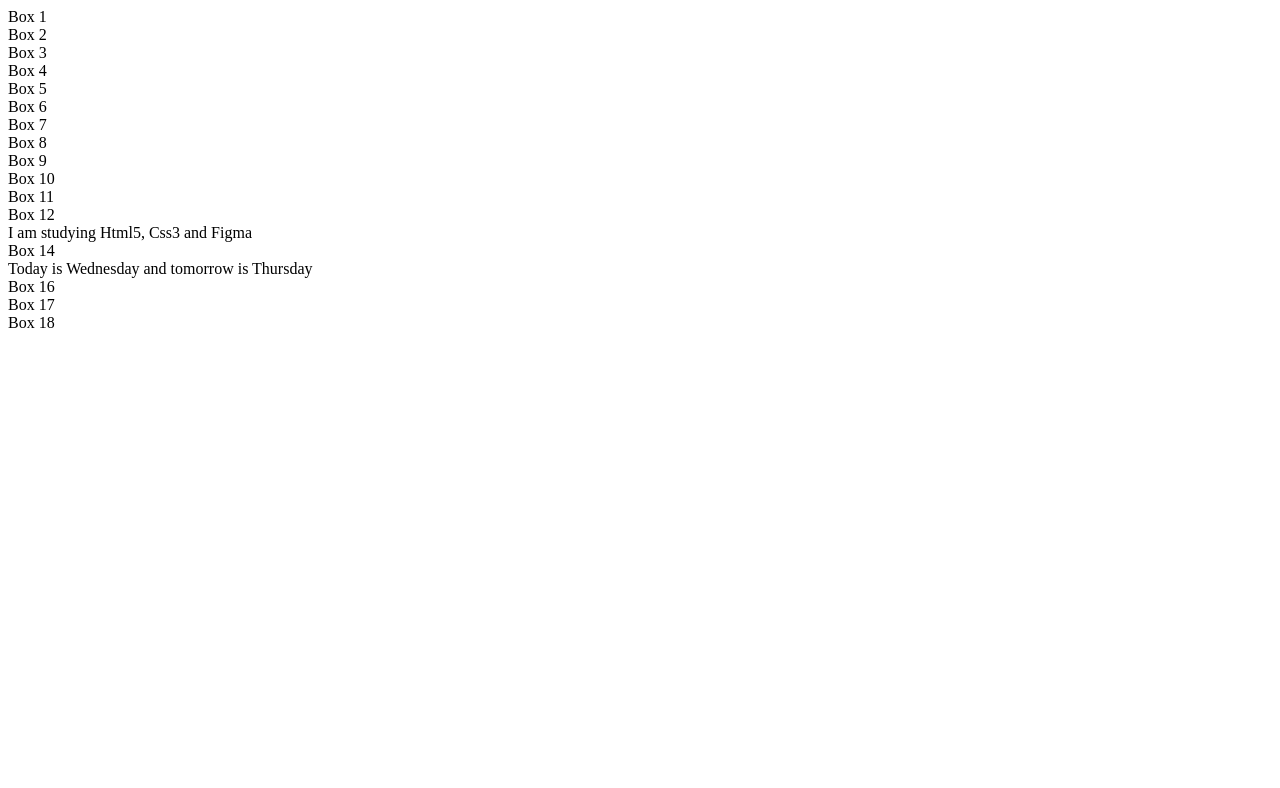
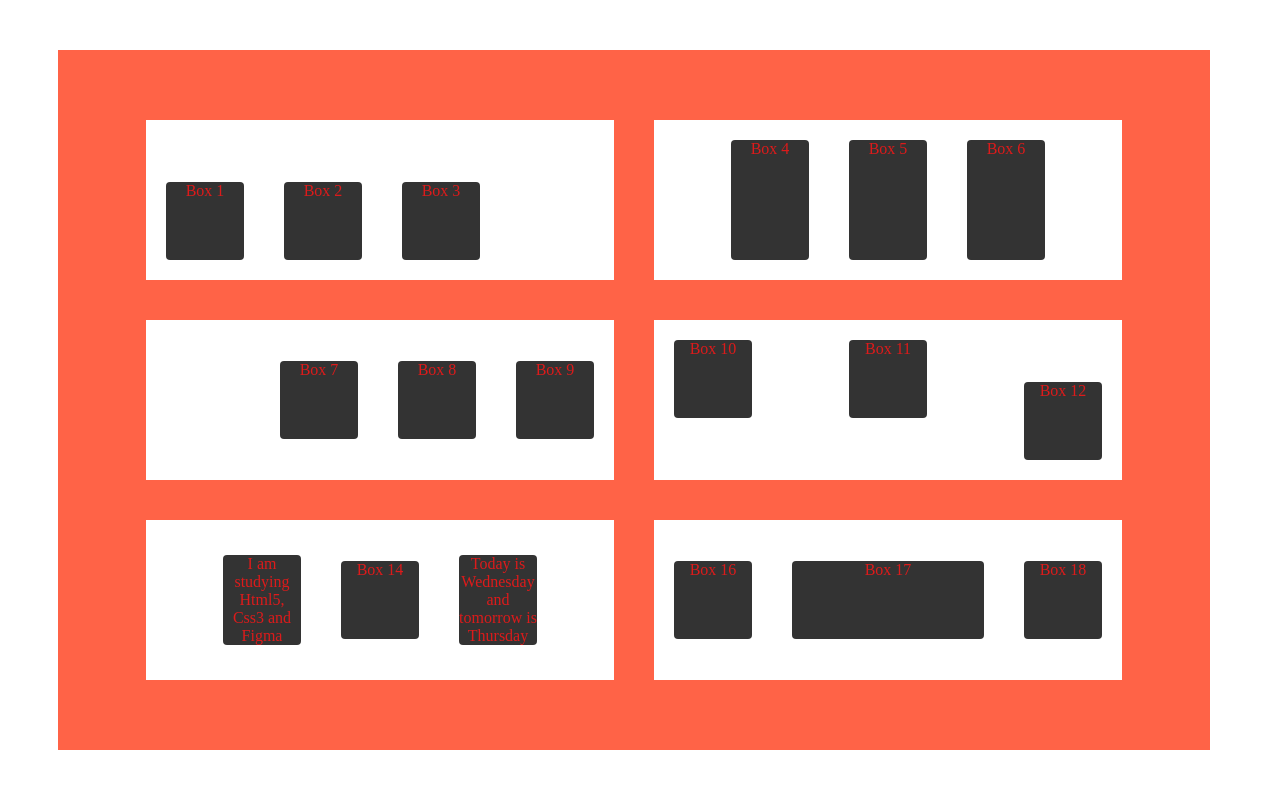
Before and after one commit to TurgayD34/Flexbox, a plain HTML site: page Flexbox-Box/index.html in a window 1280 px wide. Drawn offline with Linux system fonts and the light colour scheme; the site is published under a folder, as on GitHub Pages, so addresses that start at the root find nothing.

Commit message:
Link error has been fixed

```diff
--- a/Flexbox-Box/index.html
+++ b/Flexbox-Box/index.html
@@ -5,7 +5,7 @@
     <meta http-equiv="X-UA-Compatible" content="IE=edge">
     <meta name="viewport" content="width=device-width, initial-scale=1.0">
     <title>Flexbox Practice</title>
-    <link rel="stylesheet" href="/css/style.css">
+    <link rel="stylesheet" href="../Flexbox-Box/css/style.css">
 </head>
 <body>
     <div id="main-box">
```
